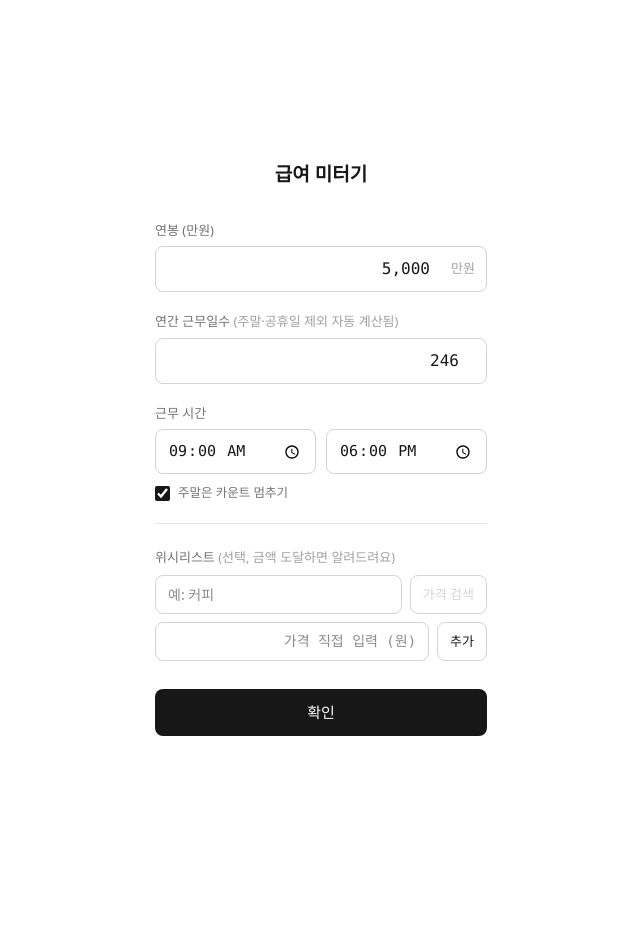
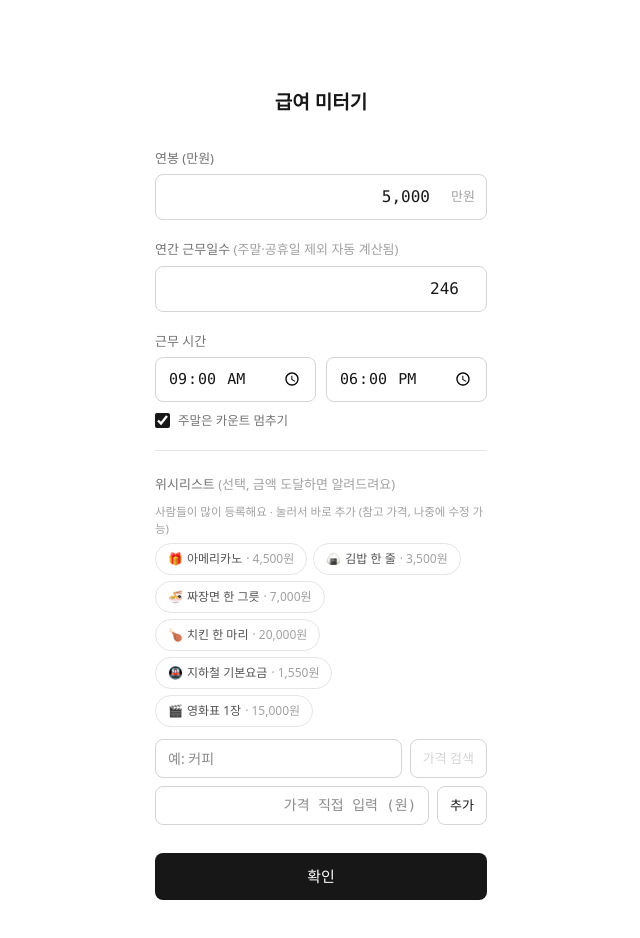
Before and after one commit to Namsanii/salarymeter, a Next.js app: page / in a window 1280 px wide. Shown: the top 938 px of the page, without its empty margins (319-959 px from the left). Before the commit the page ends 896 px from the top, so only its background shows below. Built offline with nearby package versions, Linux system fonts and the light colour scheme.

Commit message:
add quick-add suggested items

```diff
--- a/components/salarymeter.tsx
+++ b/components/salarymeter.tsx
@@ -151,12 +151,25 @@ const EMOJI_MAP: [string, string][] = [
   ["향수", "🌸"],
   ["자동차", "🚗"],
   ["차", "☕"],
+  ["김밥", "🍙"],
+  ["짜장면", "🍜"],
+  ["영화", "🎬"],
+  ["지하철", "🚇"],
 ];
 
 function getEmoji(name: string): string {
   const found = EMOJI_MAP.find(([keyword]) => name.includes(keyword));
   return found ? found[1] : "🎁";
 }
+
+const SUGGESTED_ITEMS: { name: string; price: number }[] = [
+  { name: "아메리카노", price: 4500 },
+  { name: "김밥 한 줄", price: 3500 },
+  { name: "짜장면 한 그릇", price: 7000 },
+  { name: "치킨 한 마리", price: 20000 },
+  { name: "지하철 기본요금", price: 1550 },
+  { name: "영화표 1장", price: 15000 },
+];
 
 const CONFETTI_EMOJIS = ["🎉", "✨", "🎊", "⭐️", "💛", "💫"];
 
@@ -306,6 +319,15 @@ export default function SalaryMeter() {
   const handleSelectResult = (r: { title: string; price: number; image: string }) => {
     setNewItemPriceDigits(String(r.price));
     setSearchResults([]);
+  };
+
+  const handleQuickAdd = (name: string, price: number) => {
+    setWishlist((prev) => {
+      if (prev.some((w) => w.name === name)) return prev;
+      return [...prev, { id: crypto.randomUUID(), name, priceWon: price }].sort(
+        (a, b) => a.priceWon - b.priceWon
+      );
+    });
   };
 
   const handleAddItem = () => {
@@ -664,6 +686,26 @@ export default function SalaryMeter() {
             위시리스트 <span className="text-neutral-400">(선택, 금액 도달하면 알려드려요)</span>
           </label>
 
+          <div className="mb-3">
+            <div className="text-[11.5px] text-neutral-400 mb-1.5">
+              사람들이 많이 등록해요 · 눌러서 바로 추가 (참고 가격, 나중에 수정 가능)
+            </div>
+            <div className="flex flex-wrap gap-1.5">
+              {SUGGESTED_ITEMS.map((s) => (
+                <button
+                  key={s.name}
+                  type="button"
+                  onClick={() => handleQuickAdd(s.name, s.price)}
+                  className="text-[12px] text-neutral-600 border border-neutral-200 rounded-full px-3 py-1.5 hover:bg-neutral-50 flex items-center gap-1"
+                >
+                  <span>{getEmoji(s.name)}</span>
+                  <span>{s.name}</span>
+                  <span className="text-neutral-400">· {fmtWon(s.price)}원</span>
+                </button>
+              ))}
+            </div>
+          </div>
+
           {wishlist.length > 0 && (
             <div className="mb-3 space-y-1.5">
               {wishlist.map((w) => (
```
